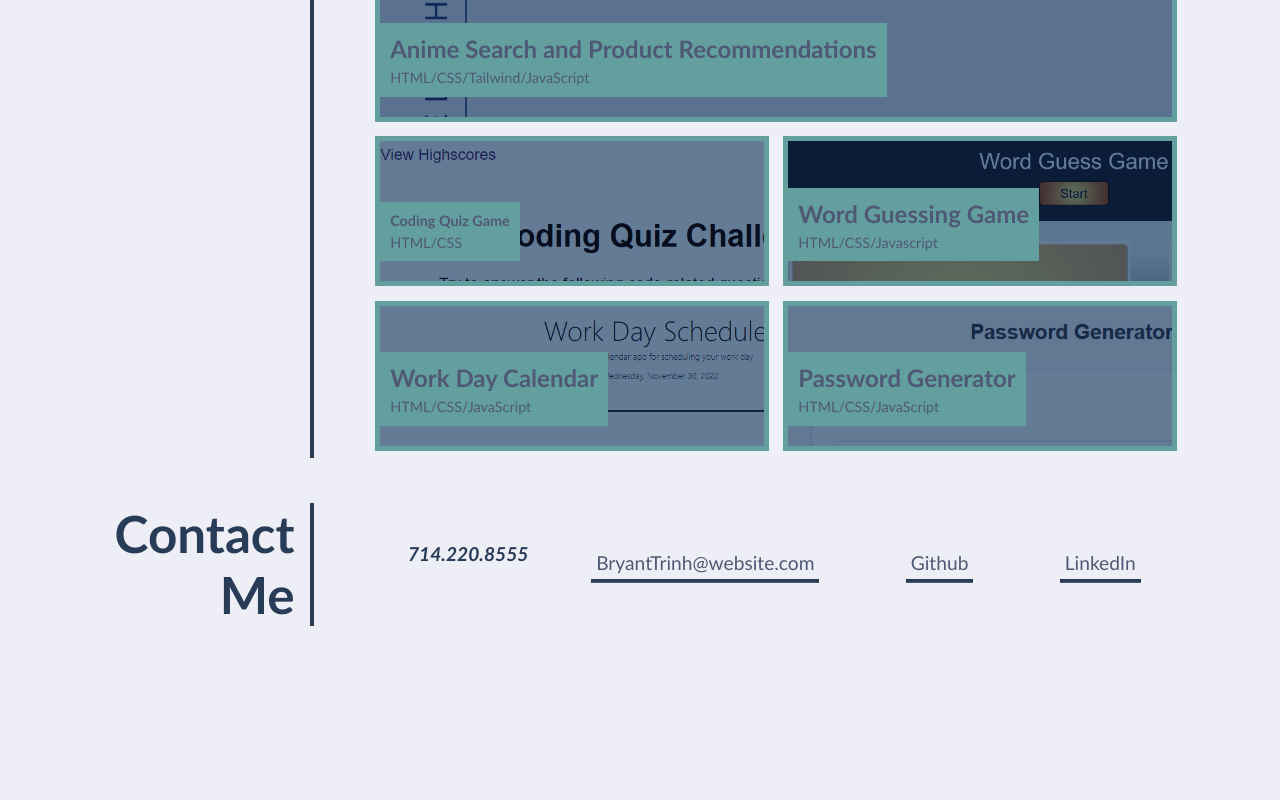
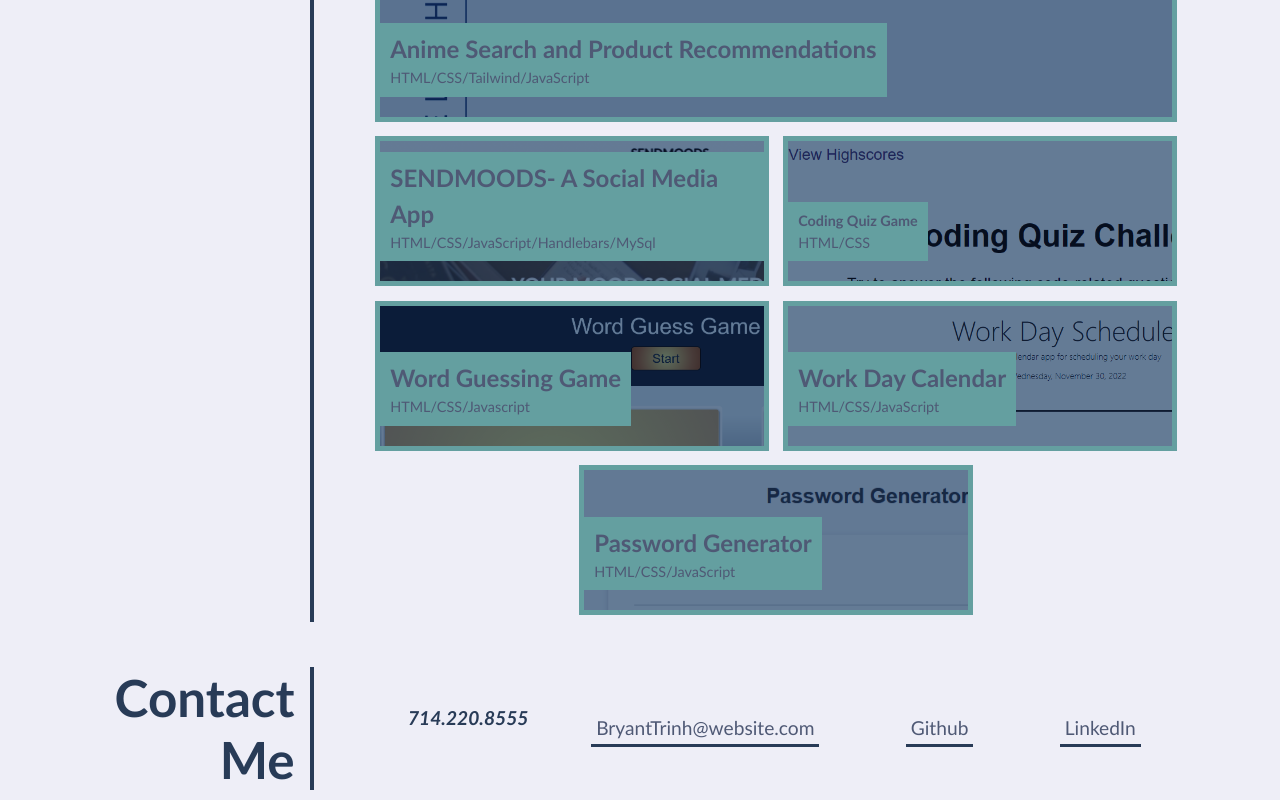
Before and after one commit to BryantTrinh/Professional-Portfolio, a plain HTML site: page index.html in a window 1280 px wide. Shown: the part 916-1716 px from the top of the page. Before the commit the page ends 1552 px from the top, so only its background shows below. Drawn offline with Linux system fonts and the light colour scheme.

Commit message:
added social media app

```diff
--- a/assets/css/style.css
+++ b/assets/css/style.css
@@ -18,6 +18,12 @@ body {
   color: var(--primary);
   background-color: var(--light);
   line-height: 1.5;
+
+	/* background: linear-gradient(-45deg, #ee7752, #e73c7e, #23a6d5, #23d5ab);
+	background-size: 400% 400%;
+	animation: gradient 15s ease infinite;
+	height: 100vh; */
+
 }
 
 h1,
@@ -251,8 +257,13 @@ p:hover{
 
 /*this is for portfolio images */
 
+.social-media-app {
+  background-image: url("../images/send-moods.png")
+}
+
 .anime-website {
   background-image: url("../images/anime-ecommerce.png");
+
 }
 
 .work-calendar {
@@ -333,3 +344,19 @@ header nav {
   align-items: flex-start;
   }
 }
+
+
+/* gradient */
+
+
+/* @keyframes gradient {
+	0% {
+		background-position: 0% 50%;
+	}
+	50% {
+		background-position: 100% 50%;
+	}
+	100% {
+		background-position: 0% 50%;
+	}
+} */
--- a/index.html
+++ b/index.html
@@ -45,6 +45,13 @@
           <div>
             <h3>Anime Search and Product Recommendations</h3>
             <span>HTML/CSS/Tailwind/JavaScript</span>
+          </div>
+        </a>
+
+        <a href="https://shrouded-eyrie-81227.herokuapp.com/" class="flex-item social-media-app">
+          <div>
+            <h3>SENDMOODS- A Social Media App</h3>
+            <span>HTML/CSS/JavaScript/Handlebars/MySql</span>
           </div>
         </a>
 
```
Also changed, not shown: assets/images/25a57f7ee01024b3ad534029a08a7a5f.png (added), assets/images/send-moods.png (added).
